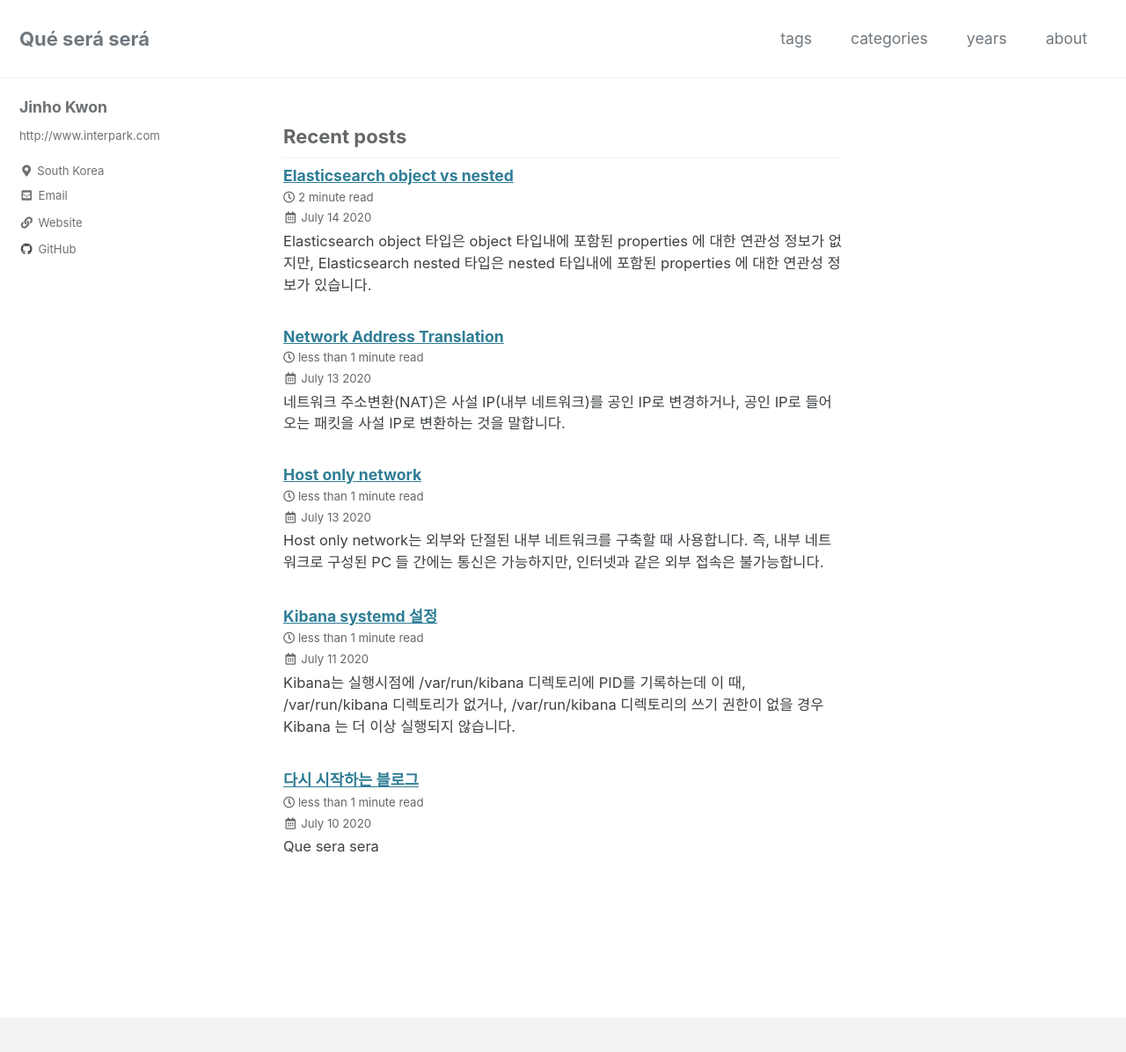
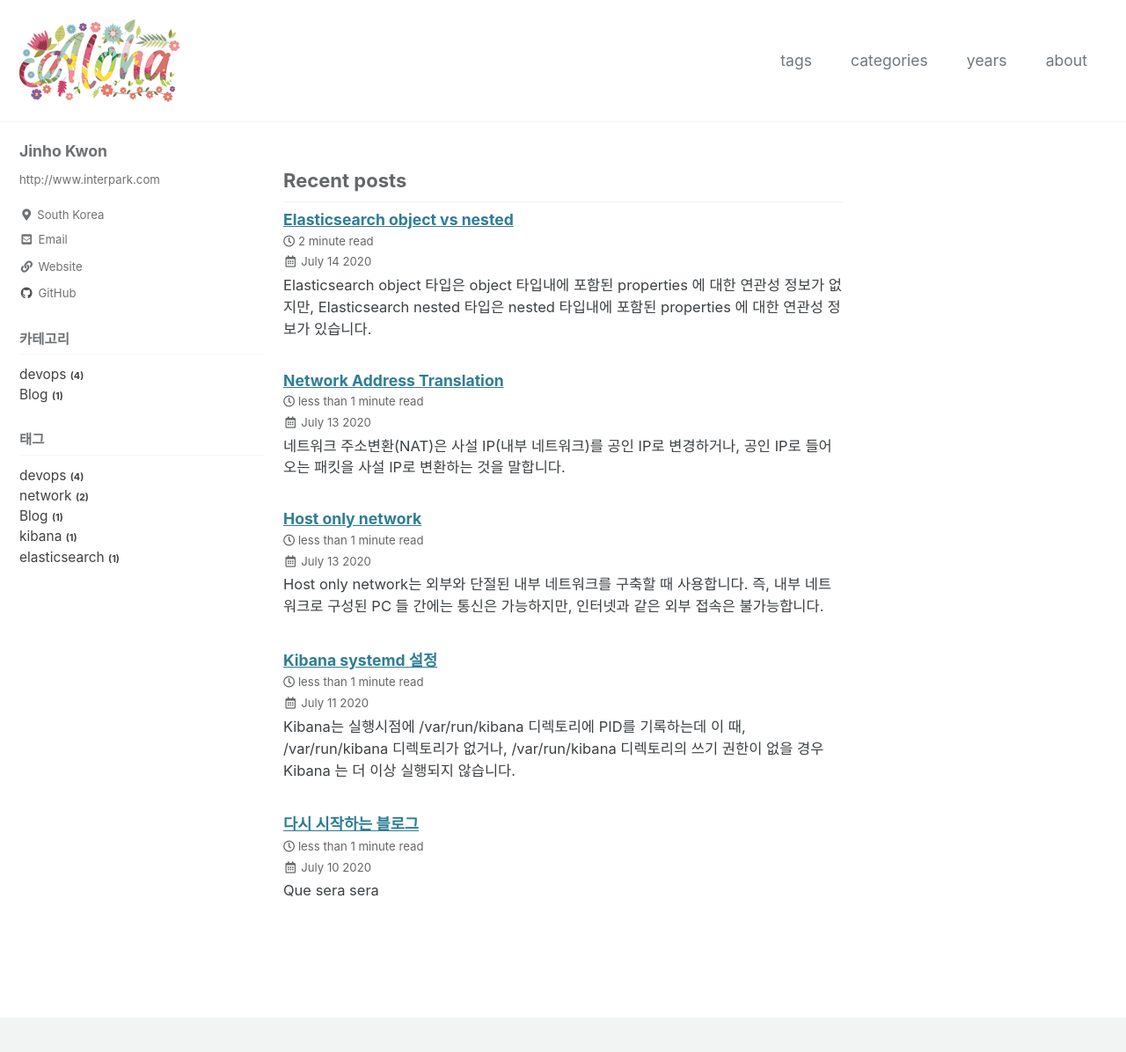
Before and after one commit to JinHoKwon/jinhokwon.github.io, a Jekyll site: the page built from index.html, in a window 1280 px wide and 1245 px high. Shown: the top 1196 px of the window at 88% size. Built offline with Jekyll 4.4.1, drawn with Linux system fonts in a browser that asks for light colours; cached includes are drawn as plain includes; the list of posts is cut into pages by our own code.

Commit message:
* redis cluster

```diff
--- a/_config.yml
+++ b/_config.yml
@@ -279,8 +279,8 @@ defaults:
       comments: # true
       share: true
       related: true
-      sidebar:
-        nav: "docs"
+      #sidebar:
+      #  nav: "docs"
   # _docs
   - scope:
       path: ""
@@ -291,8 +291,8 @@ defaults:
       author_profile: false
       share: false
       comments: false
-      sidebar:
-        nav: "docs"
+      #sidebar:
+      #  nav: "docs"
   # home
   - scope:
       path: ""
@@ -303,5 +303,5 @@ defaults:
       author_profile: false
       share: false
       comments: false
-      sidebar:
-        nav: "docs"
+      #sidebar:
+      #  nav: "docs"
--- a/_includes/author-profile.html
+++ b/_includes/author-profile.html
@@ -254,5 +254,109 @@
 
 
 
+</div>
 
-</div>
+
+
+<!-- 카테고리 -->
+{% assign categories_max = 0 %}
+{% for category in site.categories %}
+  {% if category[1].size > categories_max %}
+    {% assign categories_max = category[1].size %}
+  {% endif %}
+{% endfor %}
+
+<nav class="nav__list">
+    <input id="ac-toc" name="accordion-toc" type="checkbox">
+    <label for="ac-toc">Toggle menu</label>
+    <ul class="nav__items">
+        <li>
+            <span class="nav__sub-title">카테고리</span>
+            <ul>
+              {% for i in (1..categories_max) reversed %}
+                {% for category in site.categories %}
+                  {% if category[1].size == i %}
+                    <li class="sidebar__menu-link">
+                      <a href="/categories/#{{ category[0] | slugify }}">
+                        {{ category[0] }} <span class="category__menu-item"><strong>({{ i }})</strong></span>
+                      </a>
+                    </li>
+
+                  {% endif %}
+                {% endfor %}
+              {% endfor %}
+            </ul>
+        </li>
+    </ul>
+</nav>
+
+<!-- 태그 -->
+
+{% assign tags_max = 0 %}
+{% for tag in site.tags %}
+  {% if tag[1].size > tags_max %}
+    {% assign tags_max = tag[1].size %}
+  {% endif %}
+{% endfor %}
+
+
+<nav class="nav__list">
+    <input id="ac-toc" name="accordion-toc" type="checkbox">
+    <label for="ac-toc">Toggle menu</label>
+    <ul class="nav__items">
+        <li>
+            <span class="nav__sub-title">태그</span>
+            <ul>
+              {% for i in (1..tags_max) reversed %}
+                {% for tag in site.tags %}
+                  {% if tag[1].size == i %}
+                    <li class="sidebar__menu-link">
+                      <a href="/tags/#{{ tag[0] | slugify }}">
+                        {{ tag[0] }} <span class="tag__menu-item"><strong>({{ i }})</strong></span>
+                      </a>
+                    </li>
+
+                  {% endif %}
+                {% endfor %}
+              {% endfor %}
+            </ul>
+        </li>
+    </ul>
+</nav>
+
+<!--
+<nav class="nav__list">
+  <input id="ac-toc" name="accordion-toc" type="checkbox">
+  <label for="ac-toc">Toggle menu</label>
+  <ul class="nav__items">
+      <li>
+          <span class="nav__sub-title">즐겨찾기</span>
+        <ul>
+            <li><a href="/tags/#java">Java</a></li>
+            <li><a href="/tags/#redis">Redis</a></li>
+            <li><a href="/tags/#elasticsearch">Elasticsearch</a></li>
+            <li><a href="/tags/#mysql">MySQL</a></li>
+        </ul>
+      </li>
+  </ul>
+</nav>
+-->
+
+<!--
+{% for i in (1..tags_max) reversed %}
+  {% for tag in site.tags %}
+    {% if tag[1].size == i %}
+      <section id="{{ tag[0] | slugify | downcase }}" class="taxonomy__section">
+        <h2 class="archive__subtitle">{{ tag[0] }}</h2>
+        <div class="entries-{{ page.entries_layout | default: 'list' }}">
+          {% for post in tag.last %}
+            {% include archive-single.html type=page.entries_layout %}
+          {% endfor %}
+        </div>
+        <a href="#page-title" class="back-to-top">{{ site.data.ui-text[site.locale].back_to_top | default: 'Back to Top' }} &uarr;</a>
+      </section>
+    {% endif %}
+  {% endfor %}
+{% endfor %}
+
+-->
--- a/_includes/masthead.html
+++ b/_includes/masthead.html
@@ -7,10 +7,14 @@
         {% unless logo_path == empty %}
           <a class="site-logo" href="{{ '/' | relative_url }}"><img src="{{ logo_path | relative_url }}" alt=""></a>
         {% endunless %}
+        <!--
         <a class="site-title" href="{{ '/' | relative_url }}">
           {{ site.masthead_title | default: site.title }}
           {% if site.subtitle %}<span class="site-subtitle">{{ site.subtitle }}</span>{% endif %}
         </a>
+        -->
+        <img src="/assets/images/aloha.png"> </img>
+
         <ul class="visible-links">
           {%- for link in site.data.navigation.main -%}
             <li class="masthead__menu-item">
--- a/assets/css/main.scss
+++ b/assets/css/main.scss
@@ -11,3 +11,6 @@
 .author__urls  {font-size:0.8em; }
 .archive__item-title {font-size:0.8em; }
 .masthead__menu-item {font-size:0.8em; }
+.category__menu-item {font-size:0.7em; }
+.tag__menu-item {font-size:0.7em; }
+.sidebar__menu-link {color: black; }
```
Also changed, not shown: _layouts/single.html (line endings or trailing spaces), assets/images/aloha.png (added), assets/images/redis.png (added).
